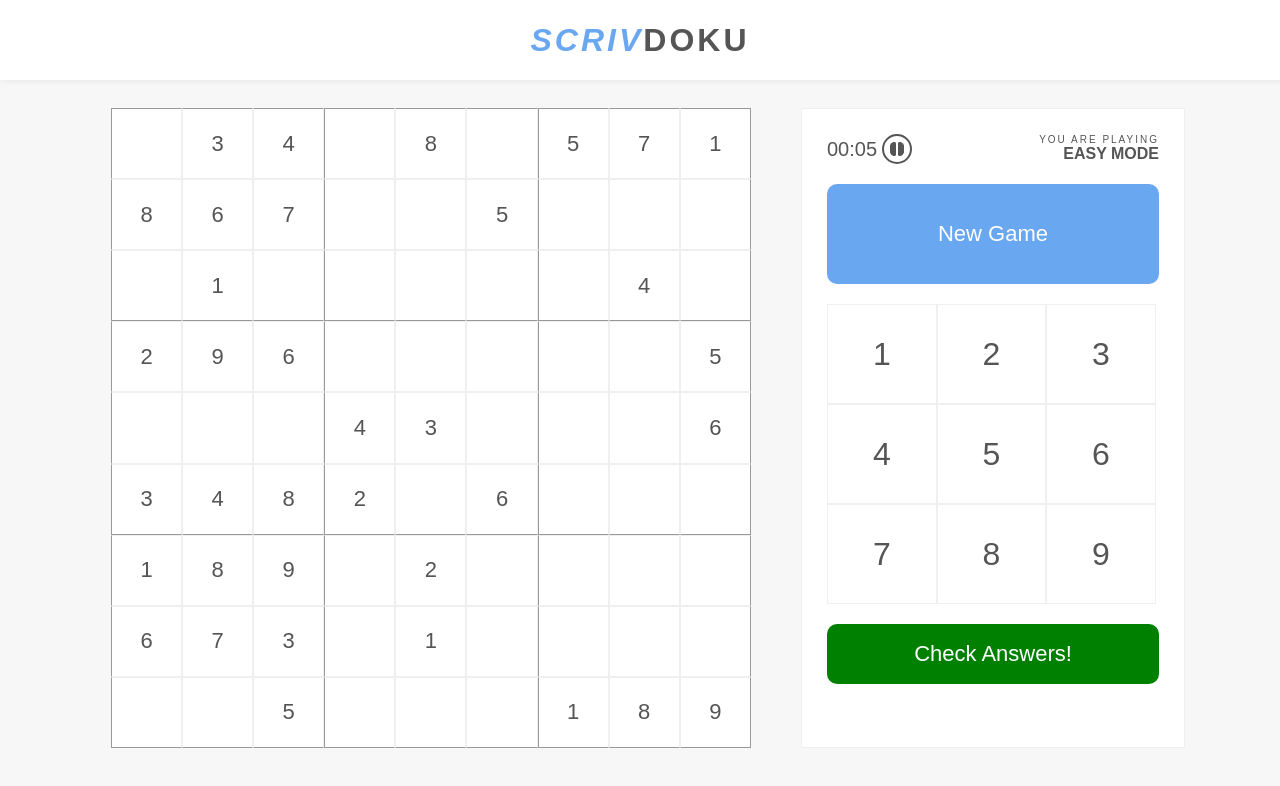
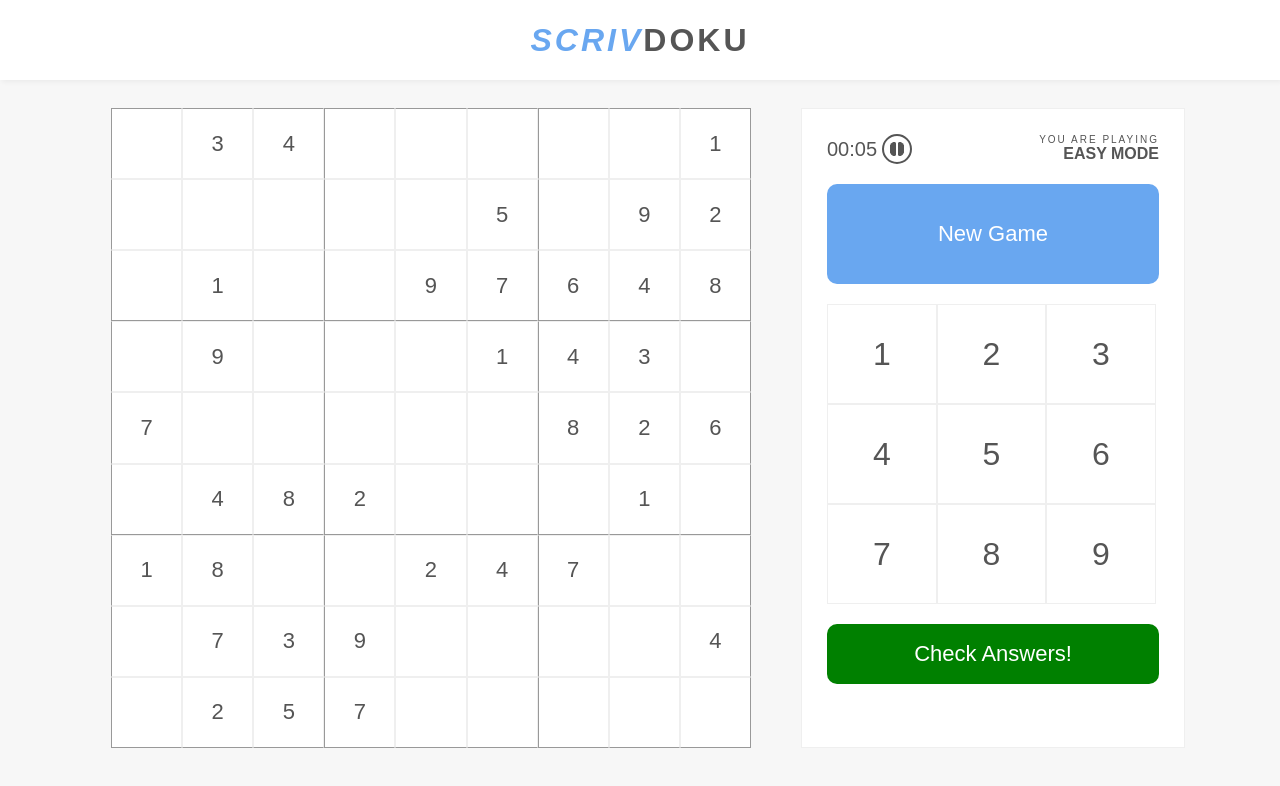
Before and after one commit to andy-dextrous/19_ScrivDoku-React, a React (Create React App) app: page / in a window 1280 px wide. Shown: the top 786 px of the page. Built offline with nearby package versions, Linux system fonts and the light colour scheme.

Commit message:
Fixed random hidden squares re-render

```diff
--- a/src/App.js
+++ b/src/App.js
@@ -1,11 +1,11 @@
-import React, {useEffect, useState} from 'react'
+import React, {useEffect, useState, useCallback} from 'react'
 import './index.css';
 import GameBoard from './components/GameBoard'
 import Controls from './components/Controls'
 import Nav from './components/Nav'
 import Display from './components/Display'
 import {createSodokuBoard} from '../src/logic/CreateSodokuBoard'
-import {WIDTH} from '../src/logic/CreateSodokuBoard'
+import {setHiddenSquares} from '../src/logic/SetHiddenSquares'
 
 export const boardContext = React.createContext()
 
@@ -15,10 +15,8 @@ function App() {
   const EASY_SPACES = 45
   const MED_SPACES = 51
   const HARD_SPACES = 58
-  const omittedSquares = []
-
   const [isPaused, setIsPaused] = useState(false)
-
+  const [omittedSquares, setOmittedSquares] = useState([])
   const randomiseIndex = (difficulty) => {
     switch (difficulty) {
       case "easy" :
@@ -30,33 +28,17 @@ function App() {
       default:
         return 0
     }
-}
+  }
+  const numberOfHiddenSquares = randomiseIndex(difficulty)
 
-const numberOfHiddenSquares = randomiseIndex(difficulty)
-
-const pickRandomSquare = (chosenIndexes) => {
-  let randomSelection = Math.floor(Math.random() * WIDTH * WIDTH)
-  if (!chosenIndexes.includes(randomSelection))  {
-      return randomSelection
-      } else {
-      return pickRandomSquare(chosenIndexes)
-    }
-}
-
-for(let i=0; i<numberOfHiddenSquares; i++){
-  omittedSquares.push(pickRandomSquare(omittedSquares))
-}
-
-  const startNewGame = () => {
+  const startNewGame = useCallback(() => {
     setBoardConfig(createSodokuBoard())
-  }
+    setOmittedSquares(setHiddenSquares(numberOfHiddenSquares))
+  }, [numberOfHiddenSquares])
 
   useEffect(() => {
     startNewGame()
-    console.log('App level')
-  }, [])
-
-
+  }, [startNewGame])
 
     return (
     <boardContext.Provider value={boardConfig}>
--- a/src/components/Square.jsx
+++ b/src/components/Square.jsx
@@ -1,4 +1,4 @@
-import React, {useState, useEffect, useRef} from 'react'
+import React, {useState, useEffect} from 'react'
 import {WIDTH} from '../logic/CreateSodokuBoard'
 import {numbers} from '../logic/CreateSodokuBoard'
 
@@ -7,11 +7,10 @@ const {number,
       index,
       hidden,
       setSelectedSquare,
-      selectedSquare,
-      isPaused} = props
+      selectedSquare} = props
 const [isHovered, setIsHovered] = useState(false)
 const [chosenNumber, setChosenNumber] = useState(null)
-const chosenNumberPersist = useRef(null)
+
 
   function determineBorders(index){
     let classes = []
@@ -72,11 +71,6 @@ const chosenNumberPersist = useRef(null)
 
   }, [selectedSquare, index, setSelectedSquare, hidden])
 
-  useEffect(()=>{
-    chosenNumberPersist.current = chosenNumber
-    if(chosenNumber)
-    console.log(chosenNumberPersist.current)
-  }, [isPaused, chosenNumber])
 
   return (
     <div
@@ -90,7 +84,7 @@ const chosenNumberPersist = useRef(null)
         {}}
       >
       {!hidden && number}
-      {hidden && chosenNumberPersist.current}
+      {hidden && chosenNumber}
     </div>
   )
 }
--- a/src/index.css
+++ b/src/index.css
@@ -54,8 +54,8 @@ body {
 }
 
 .square {
-  width: 11.11%;
-  height: 11.11%;
+  height:calc(50vw/9);
+  width:calc(50vw/9);
   display: flex;
   justify-content: center;
   align-items: center;
@@ -98,7 +98,8 @@ body {
   background: #69A7F0;
   border: none;
   border-radius: 10px;
-  cursor: pointer
+  cursor: pointer;
+  user-select: none;
 }
 
 .reset-btn {
@@ -256,7 +257,8 @@ body {
   flex-direction: column;
   margin: 0;
   padding: 0;
-  text-align: right
+  text-align: right;
+  user-select: none;
 }
 
 .difficulty-display span {
--- /dev/null
+++ b/src/logic/SetHiddenSquares.js
@@ -0,0 +1,20 @@
+import {WIDTH} from './CreateSodokuBoard'
+
+export function setHiddenSquares(numberOfHiddenSquares) {
+  const pickRandomSquare = (chosenIndexes) => {
+    let randomSelection = Math.floor(Math.random() * WIDTH * WIDTH)
+    if (!chosenIndexes.includes(randomSelection))  {
+        return randomSelection
+        } else {
+        return pickRandomSquare(chosenIndexes)
+      }
+  }
+
+  const omitted = []
+
+  for(let i=0; i<numberOfHiddenSquares; i++){
+    omitted.push(pickRandomSquare(omitted))
+  }
+
+  return omitted
+}
```
